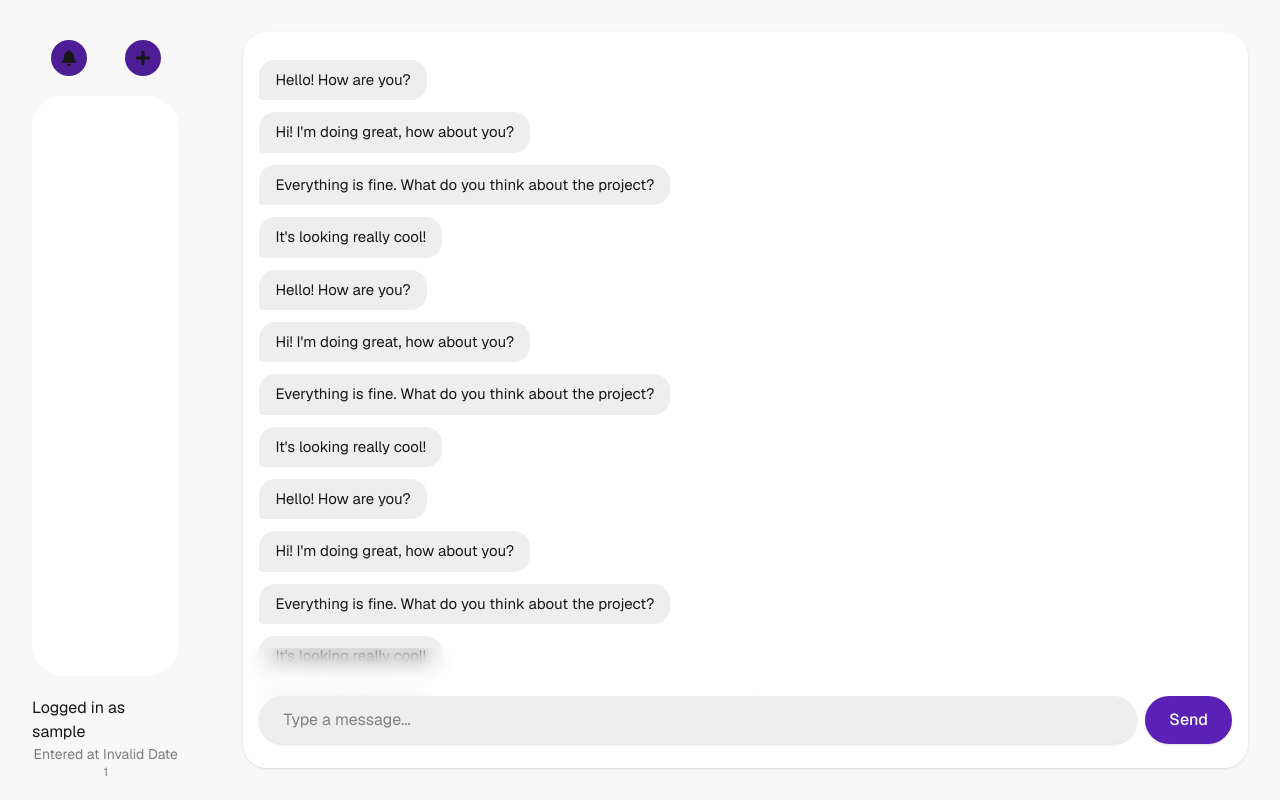
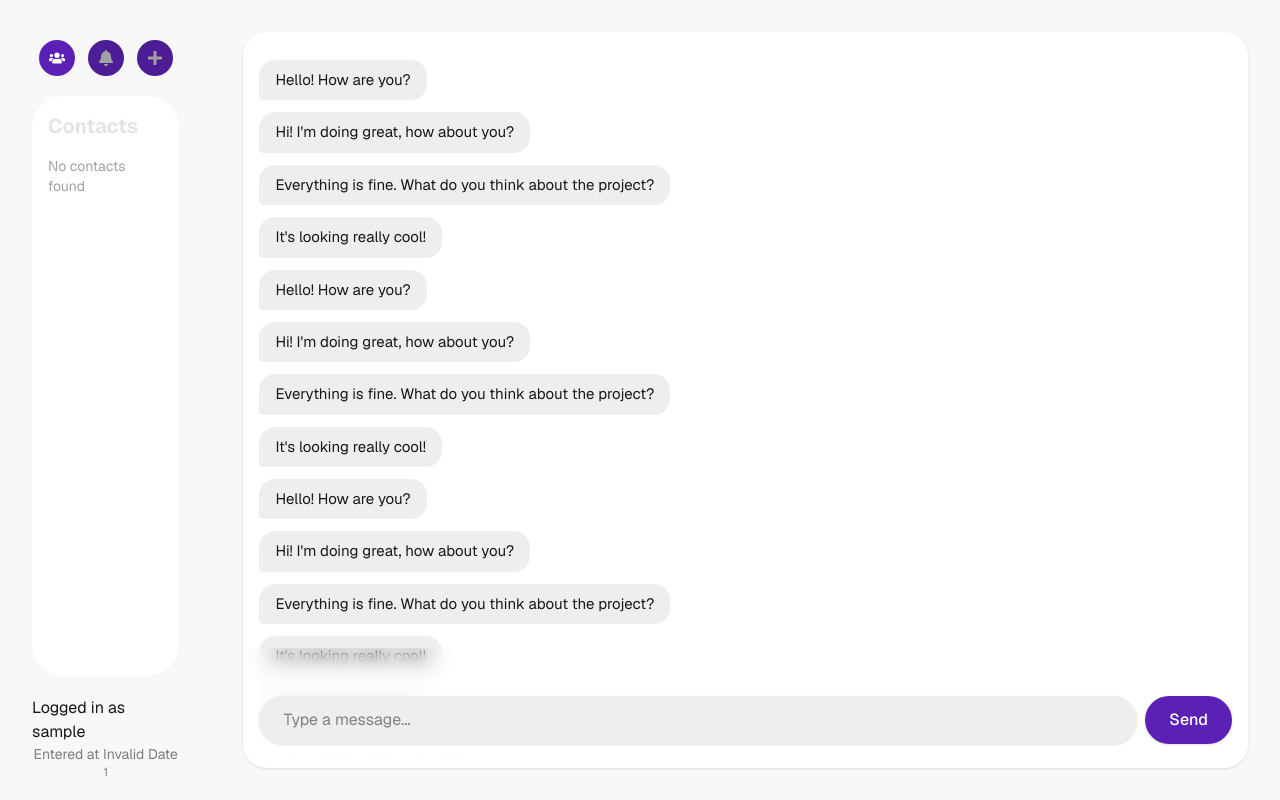
Before and after one commit to Linksyyy/Open-Chat, a Next.js app: page /chats in a window 1280 px wide. Built offline with nearby package versions, Linux system fonts and the light colour scheme; sample sign-in values are in the browser's storage.

Commit message:
Refactor sidebar adding tabs

```diff
--- a/src/Components/Sidebar.tsx
+++ b/src/Components/Sidebar.tsx
@@ -1,8 +1,10 @@
+"use client";
 import useUser from "@/Contexts/userContext";
-import { FaPlus } from "react-icons/fa";
+import { useState } from "react";
+import { FaPlus, FaUsers } from "react-icons/fa";
 import { FaBell } from "react-icons/fa6";
 
-class Contact {
+class Chat {
   nickname: string;
   user: string;
   constructor(nickname: string, user: string) {
@@ -11,35 +13,96 @@ class Contact {
   }
 }
 
-const contatos: Contact[] = [];
+const chats: Chat[] = [];
 
 export default function Sidebar() {
   const { id, username, created_at } = useUser();
+  const [view, setView] = useState<"chats" | "notifications" | "create-group">(
+    "chats"
+  );
+
   const enteredAt = new Date(created_at);
+
   return (
     <div className="flex flex-col h-screen w-2/10">
       <div className="h-full flex-col flex w-full bg-p-1 pt-5 px-8">
-        {/*Notifications*/}
+        {/*Navigation Tabs*/}
         <div className="w-full flex justify-around py-5 items-center">
-          <button className="bg-s-2 hover:bg-s-1 p-2.5 rounded-4xl transition-all duration-100 hover:scale-115">
-            <FaBell />
+          <button
+            onClick={() => setView("chats")}
+            className={`${
+              view === "chats" ? "bg-s-1 text-white" : "bg-s-2 text-neutral-400"
+            } hover:bg-s-1 p-2.5 rounded-4xl transition-all duration-100 hover:scale-115 group`}
+          >
+            <FaUsers className="group-hover:text-white" />
           </button>
-          <button className="bg-s-2 hover:bg-s-1 p-2.5 rounded-4xl transition-all duration-100 hover:scale-115">
-            <FaPlus />
+          <button
+            onClick={() => setView("notifications")}
+            className={`${
+              view === "notifications"
+                ? "bg-s-1 text-white"
+                : "bg-s-2 text-neutral-400"
+            } hover:bg-s-1 p-2.5 rounded-4xl transition-all duration-100 hover:scale-115 group`}
+          >
+            <FaBell className="group-hover:text-white" />
+          </button>
+          <button
+            onClick={() => setView("create-group")}
+            className={`${
+              view === "create-group"
+                ? "bg-s-1 text-white"
+                : "bg-s-2 text-neutral-400"
+            } hover:bg-s-1 p-2.5 rounded-4xl transition-all duration-100 hover:scale-115 group`}
+          >
+            <FaPlus className="group-hover:text-white" />
           </button>
         </div>
 
-        {/*Chats*/}
-        <div className="bg-p-0 py-4 px-4 h-full w-full rounded-4xl">
-          {contatos.map((el, i) => (
+        {/*Content Area*/}
+        <div className="bg-p-0 py-4 px-4 h-full w-full rounded-4xl overflow-y-auto">
+          {view === "create-group" ? (
+            <div className="flex flex-col gap-4">
+              <h2 className="text-xl font-bold">Create Group</h2>
+              <input
+                type="text"
+                placeholder="Group name"
+                className="bg-p-1 p-2 rounded-xl outline-none"
+              />
+              <button className="bg-s-2 hover:bg-s-1 text-white p-2 rounded-xl transition-colors">
+                Create
+              </button>
+              <button
+                onClick={() => setView("chats")}
+                className="text-sm text-neutral-500 hover:text-neutral-700"
+              >
+                Cancel
+              </button>
+            </div>
+          ) : view === "chats" ? (
+            <div>
+              <h2 className="text-xl font-bold mb-4 text-p-3">Contacts</h2>
+              {chats.length > 0 ? (
+                chats.map((el, i) => (
                   <button
                     key={i}
                     className="border-p-4 w-full text-inherit justify-center items-start flex flex-col transition-colors duration-200 ease-in-out border-b hover:bg-p-4 rounded-xl p-2"
                   >
                     <h2 className="font-bold text-xl">{el.nickname}</h2>
-              <h6 className="font-light text-sm text-neutral-400">{el.user}</h6>
+                    <h6 className="font-light text-sm text-neutral-400">
+                      {el.user}
+                    </h6>
                   </button>
-          ))}
+                ))
+              ) : (
+                <p className="text-neutral-400 text-sm">No contacts found</p>
+              )}
+            </div>
+          ) : (
+            <div>
+              <h2 className="text-xl font-bold mb-4 text-p-3">Notifications</h2>
+              <p className="text-neutral-400 text-sm">No new notifications</p>
+            </div>
+          )}
         </div>
 
         {/*User info*/}
```
Lines whose indentation alone changed are shown as unchanged.
